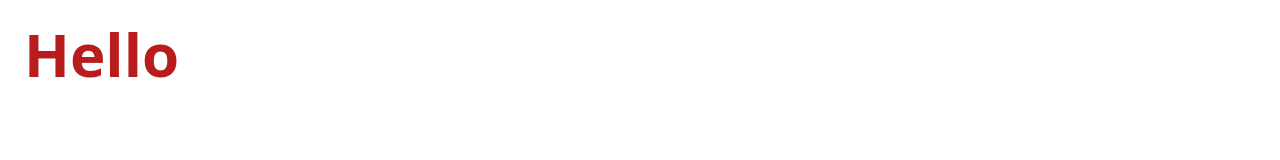
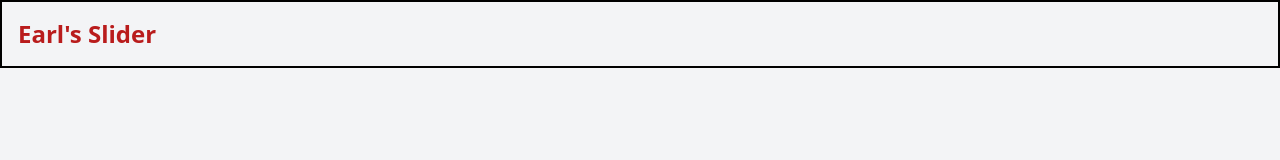
Before and after one commit to SauelAlmonte/earl-slider, a website: page index.html in a window 1280 px wide. Drawn offline with Linux system fonts and the light colour scheme.

Commit message:
Earl's Slider

```diff
--- a/index.html
+++ b/index.html
@@ -6,15 +6,17 @@
     <meta http-equiv="X-UA-Compatible" content="ie=edge">
     <link rel="shortcut icon" type="image/jpg" href="#"/>
     <link href="https://fonts.googleapis.com/css?family=Source+Sans+Pro:400,400i,700" rel="stylesheet" />
-    <link rel="stylesheet" href="/dist/styles.css">
+    <link rel="stylesheet" href="./dist/styles.css">
     <title>Earls Slider</title>
 </head>
 
-<body class="">
+<body class="h-auto w-auto bg-gray-100">
 
-    <h1 class="text-red-700 text-6xl font-bold p-6">
-        Hello
-    </h1>
+    <div class="border-2 border-black w-sreen">
+        <h1 class="text-red-700 text-2xl font-bold p-4">
+            Earl's Slider
+        </h1>
+    </div>
 
 </body>
 </html>
--- a/tailwind.config.js
+++ b/tailwind.config.js
@@ -1,5 +1,6 @@
 /** @type {import('tailwindcss').Config} */
 module.exports = {
+  // content: ["./dist/**/*.{html,js}"],
   content: ["./dist/**/*.{html,js}"],
   theme: {
     extend: {},
```
Also changed, not shown: dist/styles.css.
